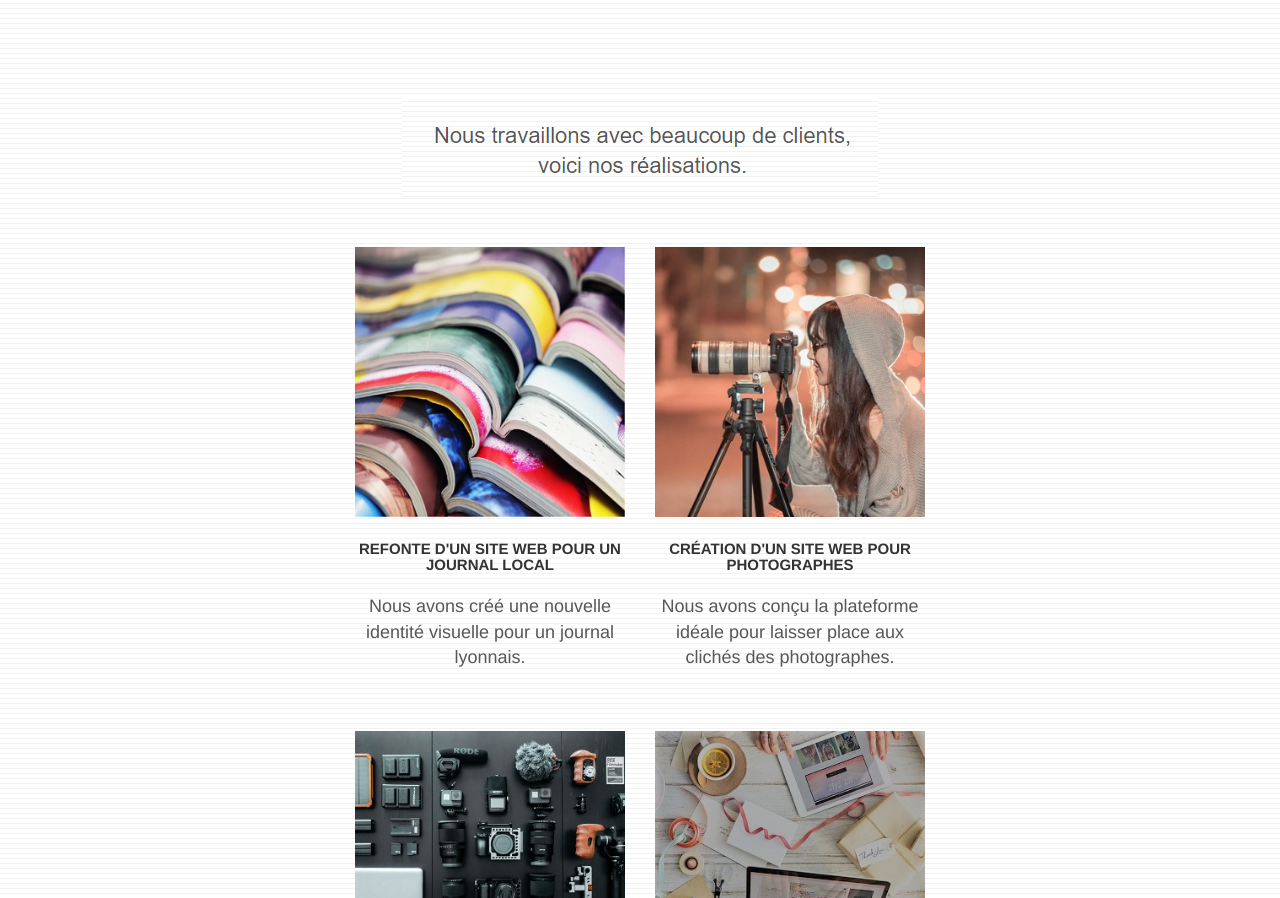
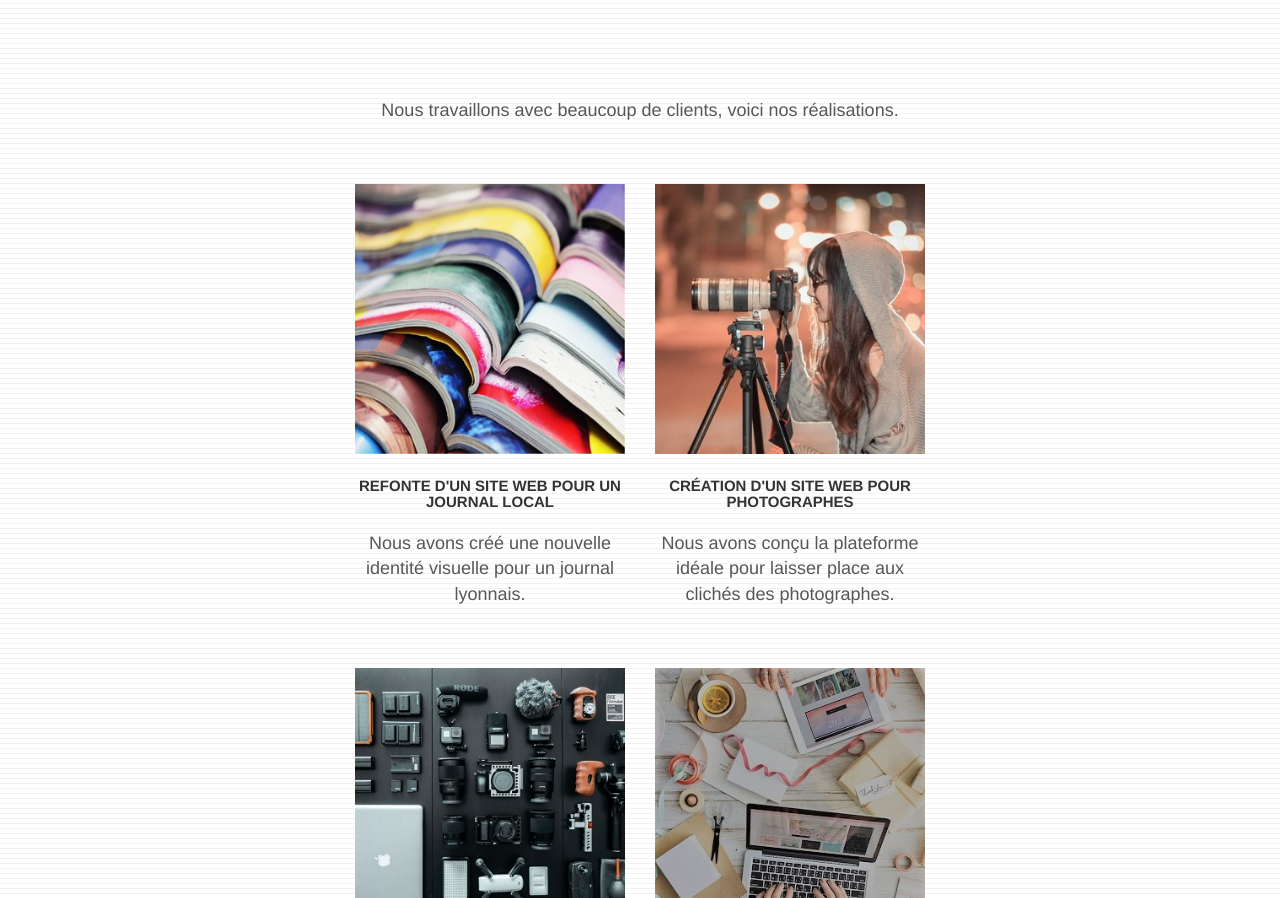
Before and after one commit to TomFSC/faisca_thomas_p4, a plain HTML site: page index.html in a window 1280 px wide. Shown: the part 1973-2871 px from the top of the page. Drawn offline with Linux system fonts and the light colour scheme.

Commit message:
Modif dernier text-img

```diff
--- a/index.html
+++ b/index.html
@@ -154,7 +154,7 @@
 	<div class="container bloc-lg">
 		<div class="row">
 			<div class="col-sm-12 text-center">
-				<img alt="agence web, agence web paris, web design paris, stratégie web" src="img/title2.png" />
+				<p class="text-center">Nous travaillons avec beaucoup de clients, voici nos réalisations.</p>
 			</div>
 		</div>
 		<div class="row tight-width-whitespace portfolio-row">
```
